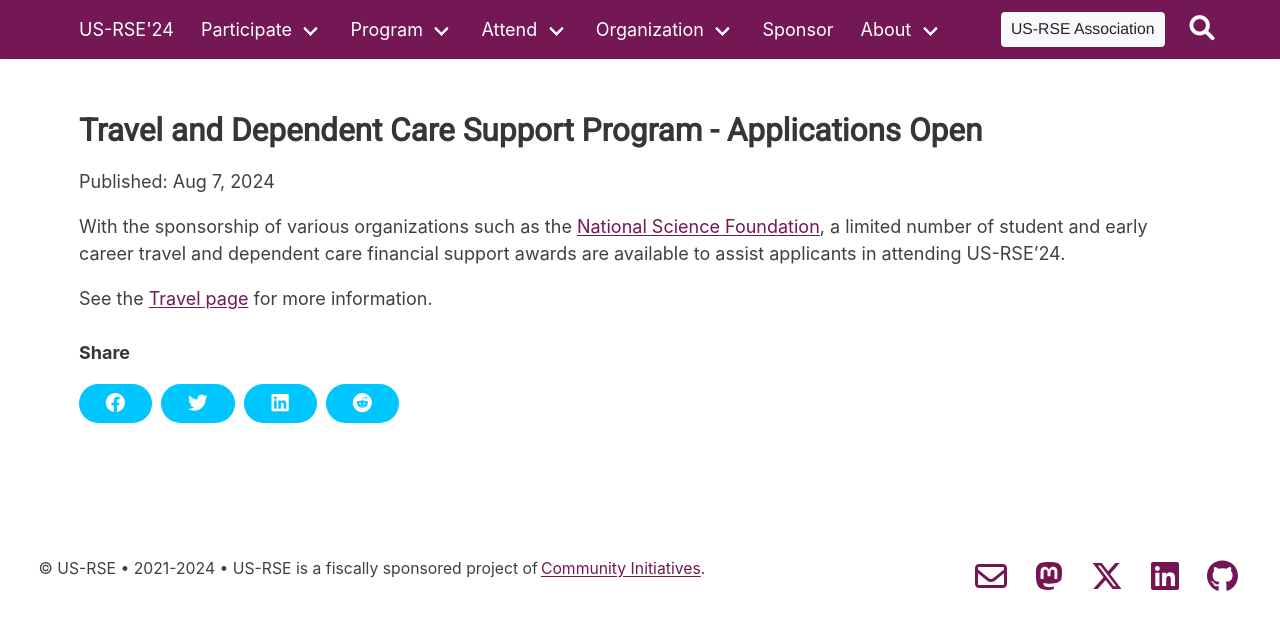
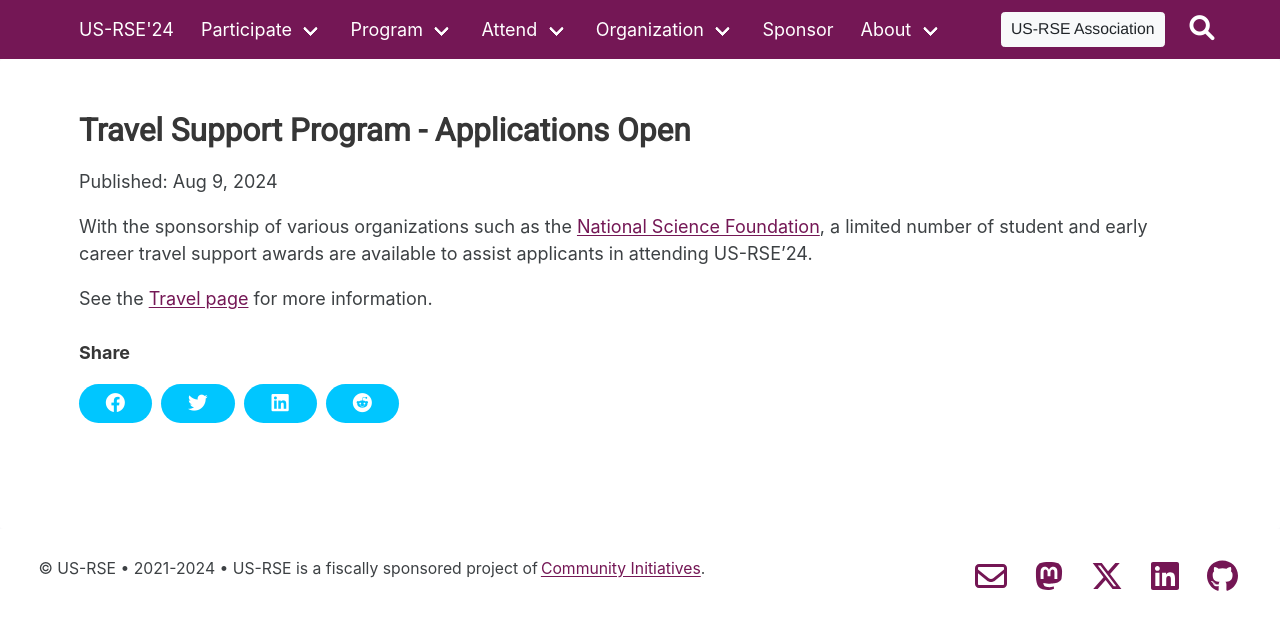
Before and after one commit to USRSE/usrse24, a Jekyll site: the page built from _posts/2024-08-07-travel-support.md, in a window 1280 px wide and 900 px high. Shown: the top 630 px of the window. Built offline with Jekyll 4.4.1, drawn with Linux system fonts in a browser that asks for light colours; a style sheet for code colours, icons or effects is not loaded.

Commit message:
Remove reference to dependent care

```diff
--- a/_posts/2024-08-07-travel-support.md
+++ b/_posts/2024-08-07-travel-support.md
@@ -1,13 +1,13 @@
 ---
 layout: post
-title: "Travel and Dependent Care Support Program - Applications Open"
-date: 2024-08-07
+title: "Travel Support Program - Applications Open"
+date: 2024-08-09
 tags:
 ---
 
 With the sponsorship of various organizations such as the
 [National Science Foundation](https://www.nsf.org/), a limited number of student and early career
-travel and dependent care financial support awards are available to assist
+travel support awards are available to assist
 applicants in attending US-RSE'24.
 
 See the [Travel page](https://us-rse.org/usrse24/attend/travel/) for more information.
```
